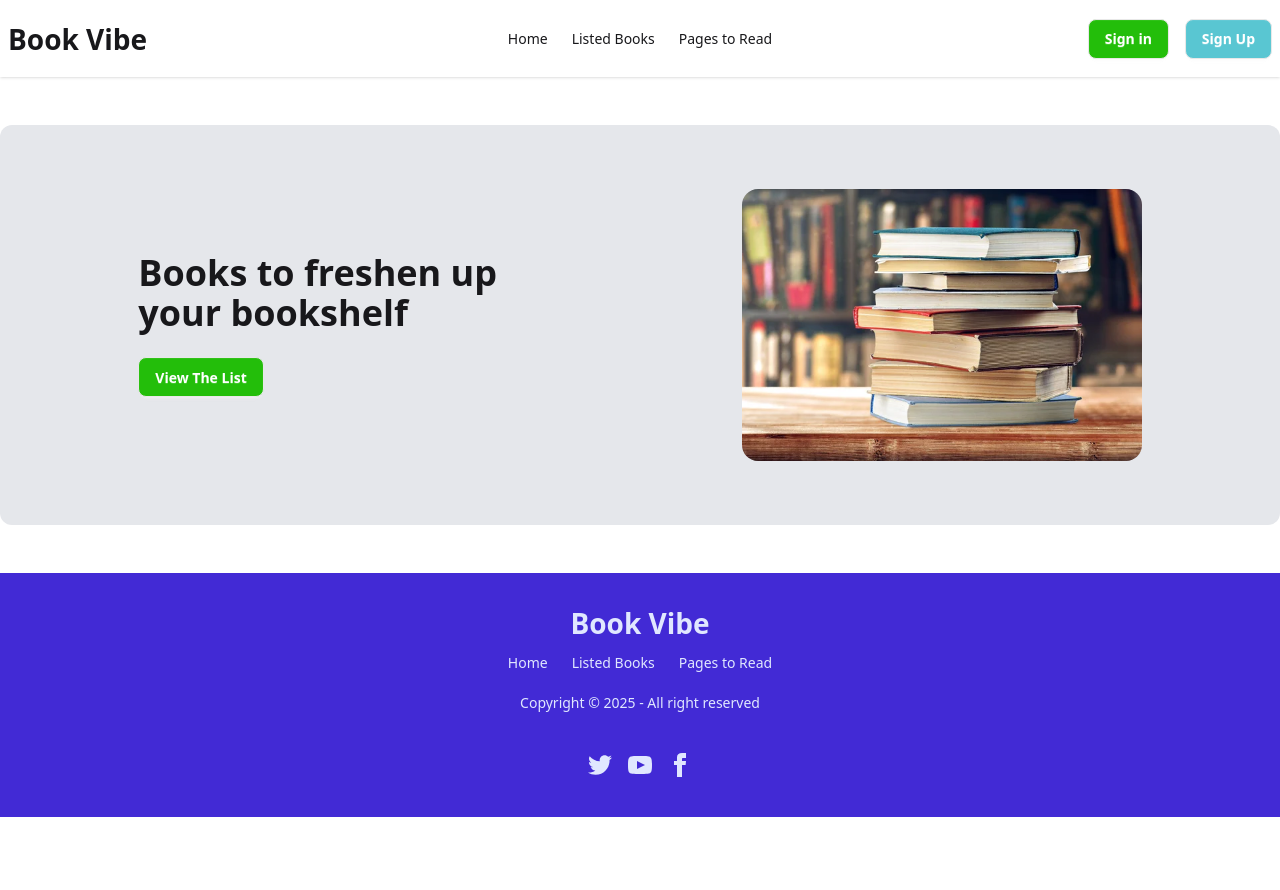
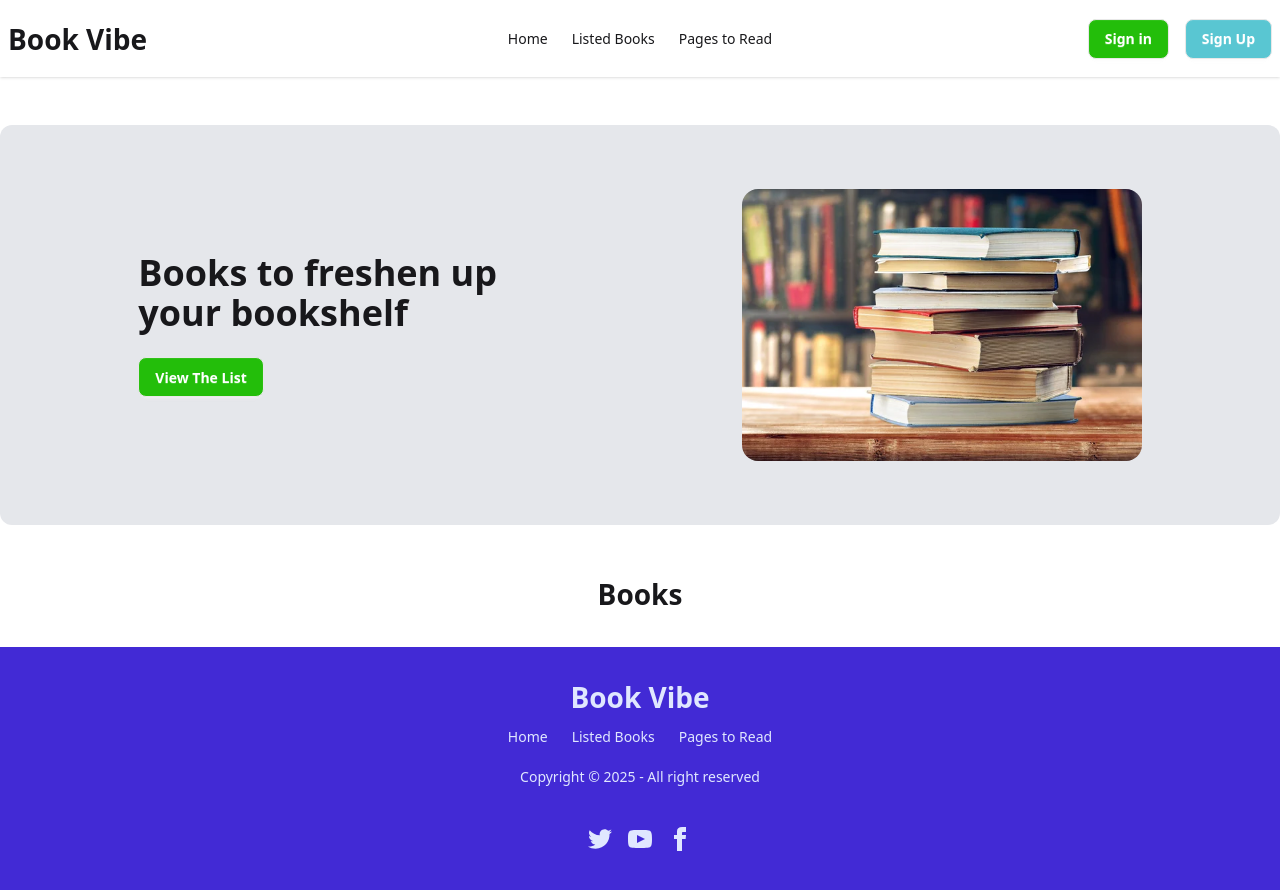
Before and after one commit to iftakhersifat/boi-poka-book-vibe, a React (Vite) app: page / in a window 1280 px wide. Before the commit the page ends 817 px from the top, so only its background shows below. Built offline with nearby package versions, Linux system fonts and the light colour scheme.

Commit message:
fetch booksData

```diff
--- a/src/Components/Books/Books.jsx
+++ b/src/Components/Books/Books.jsx
@@ -1,6 +1,8 @@
 import React from 'react';
 
+
 const Books = () => {
+
     return (
         <div>
 
--- a/src/Components/Footer/Footer.jsx
+++ b/src/Components/Footer/Footer.jsx
@@ -8,9 +8,9 @@ const Footer = () => {
   <div>
   <h1 className="text-[28px] font-bold">Book Vibe</h1>
   <ul className="flex text-center">
-    <Link className='hover:border-2 hover:border-[#23BE0A] hover:text-[#23BE0A] hover:rounded-lg hover:p-3 p-3' to={'/'}><a>Home</a></Link>
-    <Link className='hover:border-2 hover:border-[#23BE0A] hover:text-[#23BE0A] hover:rounded-lg hover:p-3 p-3' to={'/listedBooks'}><a>Listed Books</a></Link>
-    <Link className='hover:border-2 hover:border-[#23BE0A] hover:text-[#23BE0A] hover:rounded-lg hover:p-3 p-3' to={'/read'}><a>Pages to Read</a></Link>
+    <Link className='hover:border-2 hover:border-[#23BE0A] hover:text-[#23BE0A] hover:rounded-lg hover:p-3 p-3' to={'/'}>Home</Link>
+    <Link className='hover:border-2 hover:border-[#23BE0A] hover:text-[#23BE0A] hover:rounded-lg hover:p-3 p-3' to={'/listedBooks'}>Listed Books</Link>
+    <Link className='hover:border-2 hover:border-[#23BE0A] hover:text-[#23BE0A] hover:rounded-lg hover:p-3 p-3' to={'/read'}>Pages to Read</Link>
     </ul>
     <p>Copyright © {new Date().getFullYear()} - All right reserved</p>
   </div>
--- a/src/Components/Home/Home.jsx
+++ b/src/Components/Home/Home.jsx
@@ -1,10 +1,14 @@
 import React from 'react';
 import Banner from '../Banner/Banner';
+import { useLoaderData } from 'react-router';
 
 const Home = () => {
+    const booksData = useLoaderData();
+    console.log(booksData)
     return (
         <div>
             <Banner></Banner>
+            <h1 className='text-[28px] font-bold text-center mb-8'>Books</h1>
         </div>
     );
 };
--- a/src/Components/Navbar/Navbar.jsx
+++ b/src/Components/Navbar/Navbar.jsx
@@ -12,9 +12,9 @@ const Navbar = () => {
       <ul
         tabIndex={0}
         className="menu menu-sm dropdown-content bg-base-100 rounded-box z-1 mt-3 w-52 p-2 shadow">
-        <Link className='hover:border-2 hover:border-[#23BE0A] hover:text-[#23BE0A]' to={'/'}><a>Home</a></Link>
-        <Link to={'/listedBooks'}><a>Listed Books</a></Link>
-        <Link to={'/read'}><a>Pages to Read</a></Link>
+        <Link className='hover:border-2 hover:border-[#23BE0A] hover:text-[#23BE0A]' to={'/'}>Home</Link>
+        <Link to={'/listedBooks'}>Listed Books</Link>
+        <Link to={'/read'}>Pages to Read</Link>
 
       </ul>
     </div>
@@ -22,9 +22,9 @@ const Navbar = () => {
   </div>
   <div className="navbar-center hidden lg:flex">
     <ul className="menu menu-horizontal px-1">
-    <Link className='hover:border-2 hover:border-[#23BE0A] hover:text-[#23BE0A] hover:rounded-lg hover:p-3 p-3' to={'/'}><a>Home</a></Link>
-    <Link className='hover:border-2 hover:border-[#23BE0A] hover:text-[#23BE0A] hover:rounded-lg hover:p-3 p-3' to={'/listedBooks'}><a>Listed Books</a></Link>
-    <Link className='hover:border-2 hover:border-[#23BE0A] hover:text-[#23BE0A] hover:rounded-lg hover:p-3 p-3' to={'/read'}><a>Pages to Read</a></Link>
+    <Link className='hover:border-2 hover:border-[#23BE0A] hover:text-[#23BE0A] hover:rounded-lg hover:p-3 p-3' to={'/'}>Home</Link>
+    <Link className='hover:border-2 hover:border-[#23BE0A] hover:text-[#23BE0A] hover:rounded-lg hover:p-3 p-3' to={'/listedBooks'}>Listed Books</Link>
+    <Link className='hover:border-2 hover:border-[#23BE0A] hover:text-[#23BE0A] hover:rounded-lg hover:p-3 p-3' to={'/read'}>Pages to Read</Link>
     </ul>
   </div>
   <div className="navbar-end gap-4">
--- a/src/main.jsx
+++ b/src/main.jsx
@@ -14,7 +14,9 @@ const router = createBrowserRouter([
     path: "/",
     Component: Root,
     children: [
-      {index: true, Component: Home}
+      {index: true,
+       loader: ()=>fetch("booksData.json"),
+       Component: Home}
     ],
   },
 
```
